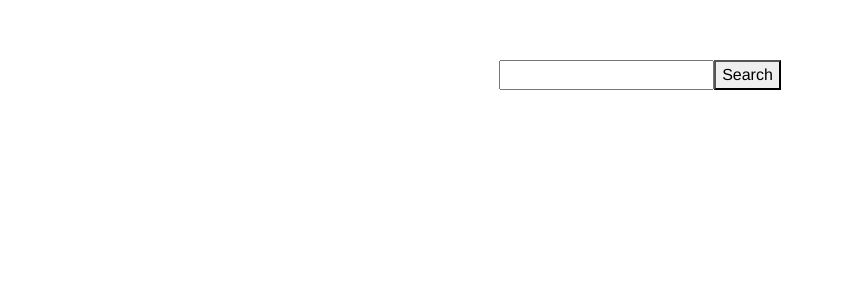
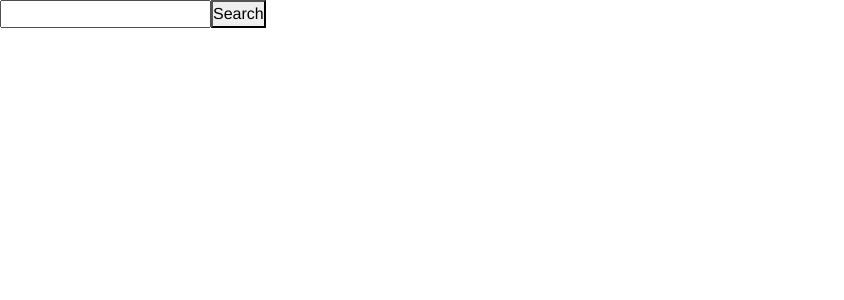
Before and after one commit to muccidavide/vue-boolflix, a Vue app: page / in a window 1280 px wide. Shown: the top 300 px of the page, without its empty margins (0-844 px from the left). Built offline with nearby package versions, Linux system fonts and the light colour scheme.

Commit message:
Complete MS #1

```diff
--- a/src/App.vue
+++ b/src/App.vue
@@ -8,6 +8,16 @@
         id="film_search"
       />
       <button type="button" @click="callApi">Search</button>
+      <ul>
+        <li v-for="movie in movies" :key="movie.title">
+          <ul>
+            <lh><h3>{{movie.title}}</h3></lh>
+            <li>{{movie.original_title}}</li>
+            <li>{{movie.original_language}}</li>
+            <li>{{movie.vote_average}}</li>
+          </ul>
+        </li>
+      </ul>
     </div>
   </div>
 </template>
@@ -33,7 +43,6 @@ export default {
       if (this.filmSearched !== "") {
       let callUrl = `${this.api_url}&query=${this.filmSearched}`
       axios.get(callUrl).then(movie =>{
-
       this.movies = movie.data.results
       return this.movies
       });
@@ -50,4 +59,6 @@ export default {
 
 <style lang="scss">
 @import "@/assets/scss/style.scss";
+
+
 </style>
--- a/src/assets/scss/style.scss
+++ b/src/assets/scss/style.scss
@@ -1,10 +1,19 @@
 @import '~/node_modules/bootstrap/scss/bootstrap.scss';
 
 #app {
-    font-family: Avenir, Helvetica, Arial, sans-serif;
-    -webkit-font-smoothing: antialiased;
-    -moz-osx-font-smoothing: grayscale;
-    text-align: center;
-    color: #2c3e50;
-    margin-top: 60px;
-  }
+  font-family: Avenir, Helvetica, Arial, sans-serif;
+  -webkit-font-smoothing: antialiased;
+  -moz-osx-font-smoothing: grayscale;
+  color: #2c3e50;
+}
+
+* {
+  margin: 0;
+  padding: 0;
+  box-sizing: border-box;
+}
+
+ul,
+li {
+  list-style: none;
+}
```
